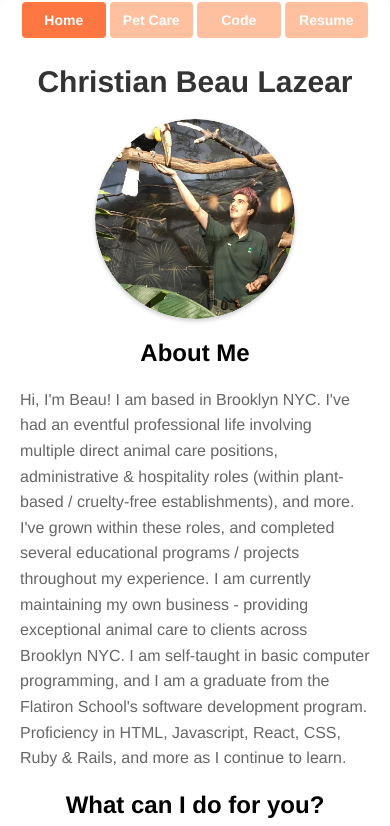
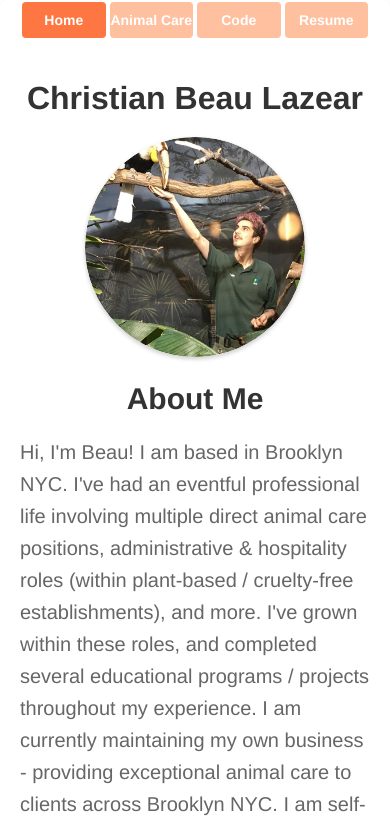
Before and after one commit to beaulazear/new-personal-site, a React (Create React App) app: page /#/ in a window 390 px wide. Shown: the top 826 px of the page. Built offline with nearby package versions, Linux system fonts and the light colour scheme.

Commit message:
changed styling throughout whole website so is is mobile responsive

```diff
--- a/src/components/AnimalCareInfo.js
+++ b/src/components/AnimalCareInfo.js
@@ -1,5 +1,6 @@
 import React, { useEffect, useRef } from 'react';
 import { NavLink } from "react-router-dom";
+import styled from 'styled-components';
 import PageNavLinks from './PageNavLinks';
 import BeauAndRu from '../images/BeauAndRu.JPG'
 import Ruth from "../images/Ruth.jpeg"
@@ -8,14 +9,59 @@
 import RiverWithBrick from "../images/RiverWithBrick.jpeg"
 import MooseOnVerandah from "../images/MooseOnVerandah.jpeg"
 
+const StyledContainer = styled.div`
+  display: flex;
+  justify-content: center;
+  align-items: stretch;
+  padding-bottom: 25px;
+  margin: auto;
+
+  @media (max-width: 800px) {
+    flex-direction: column;
+    align-items: center;
+    width: 100%;
+  }
+
+  /* Add these styles for larger screens */
+  @media (min-width: 801px) {
+    flex-wrap: wrap;
+    justify-content: center;
+    max-width: 1300px; /* Adjust the max-width based on your design */
+  }
+`;
+
+
+
+const StyledServiceCard = styled.div`
+  background-color: #ffe2d1;
+  padding: 20px;
+  border-radius: 8px;
+  box-shadow: 0 2px 4px rgba(0, 0, 0, 0.1);
+  margin-bottom: 20px;
+
+  @media (max-width: 800px) {
+    width: 100%; /* Take full width in the column layout */
+    box-sizing: border-box;
+  }
+
+  /* Add these styles for larger screens */
+  @media (min-width: 801px) {
+    width: 600px;
+    box-sizing: border-box;
+    margin-left: 10px;
+    margin-right: 10px;
+
+    }
+  }
+`;
+
 const welcomeMessageStyles = {
   fontFamily: 'Helvetica, sans-serif',
-  maxWidth: '600px',
+  // maxWidth: '1300px',
   margin: '0 auto',
   paddingBottom: '20px',
   paddingRight: '20px',
   paddingLeft: '20px',
-  // backgroundColor: '#f2f2f2',
   borderRadius: '8px',
   boxShadow: '0 4px 8px rgba(0, 0, 0, 0.1)',
   textAlign: 'center',
@@ -27,13 +73,6 @@
   color: '#333',
 };
 
-const paragraphStyles = {
-  fontSize: '16px',
-  lineHeight: '1.6',
-  color: '#666',
-  marginBottom: '16px',
-  textAlign: 'left'
-};
 
 const imageWrapper = {
   width: '200px', // Increased width to 200px
@@ -49,16 +88,6 @@
   height: '100%',
   objectFit: 'cover',
   borderRadius: '50%'
-};
-
-// service card style below, used above style for intro to animal care page
-
-const serviceCardStyles = {
-  backgroundColor: '#ffe2d1',
-  padding: '20px',
-  borderRadius: '8px',
-  boxShadow: '0 2px 4px rgba(0, 0, 0, 0.1)',
-  marginBottom: '20px',
 };
 
 const h2Styles = {
@@ -80,6 +109,52 @@
   textAlign: 'left'
 };
 
+const StyledIntroduction = styled.div`
+  max-width: 1000px;
+  margin: 0 auto;
+  padding: 20px;
+
+  @media (max-width: 800px) {
+    max-width: 600px;
+  }
+`;
+
+const Heading = styled.h2`
+  font-size: 2em;
+  margin-bottom: 10px;
+  color: #333;
+
+  @media (max-width: 800px) {
+    font-size: 2em;
+    margin-bottom: 10px;
+    color: #333;
+  }
+`;
+
+const Paragraph = styled.p`
+  font-size: 1.2em;
+  color: #777;
+  line-height: 1.6;
+  text-align: left;
+
+  @media (max-width: 800px) {
+    font-size: 1em;
+    color: #777;
+    line-height: 1.6;
+  }
+`;
+
+const StyledLink = styled(NavLink)`
+  color: #3498db;
+  text-decoration: underline;
+
+  @media (max-width: 800px) {
+    color: #3498db;
+    text-decoration: underline;
+  }
+`;
+
+
 const AnimalCareInfo = () => {
 
   const topElement = useRef(null);
@@ -90,22 +165,22 @@
 
   useEffect(() => {
     scrollToTop()
-  },[])
+  }, [])
 
   return (
     <div style={welcomeMessageStyles} ref={topElement}>
       <PageNavLinks />
-      <h2 style={headingStyles}>Animal Care</h2>
-      <div style={imageWrapper}>
-        <img style={image} src={BeauAndRu} alt="Beau with two dogs" />
-      </div>
-      <h2>Your pet's best friend!</h2>
-      <p style={paragraphStyles}> Animal caretaker with over eight years of professional caretaking experience. Experience including zookeeping (Prospect Park Zoo, Wildlife Conservation Society), veterinary assisting, rescue rehabilitation (ASPCA), general pet care & enrichment. Empathic, patient, and if it doesn't go without saying, an animal lover at heart.
+      <StyledIntroduction>
+        <Heading>Animal Care</Heading>
+        <Paragraph>
+          Hello! I am an animal caretaker with over eight years of professional caretaking experience. Experience includes zookeeping (Prospect Park Zoo, Wildlife Conservation Society), veterinary assisting, rescue rehabilitation (ASPCA), general pet care & enrichment. Empathic, patient, and, if it doesn't go without saying, an animal lover at heart.
           <br /><br />
-        Let's get your pet in on the fun! Contact me with any pet service inquiries, and we can get started with a free introduction walk. Visit <NavLink to="/resume">resume page</NavLink> for contact info.
-      </p>
+          Let's get your pet in on the fun! Contact me with any pet service inquiries, and we can get started with a free introduction walk. Visit <StyledLink to="/resume">resume page</StyledLink> for contact info.
+        </Paragraph>
+      </StyledIntroduction>
       <h2 style={headingStyles}>Services and Pricing</h2>
-      <div style={serviceCardStyles}>
+      <StyledContainer>
+        <StyledServiceCard>
           <h2 style={h2Styles}>Dog walks</h2>
           <h3 style={h3Styles}>
             $22 - 30 minute walk<br />
@@ -123,8 +198,8 @@
             <br />
             Photo updates and description of service provided sent via text or email.
           </p>
-      </div>
-      <div style={serviceCardStyles}>
+        </StyledServiceCard>
+        <StyledServiceCard>
           <h2 style={h2Styles}>Pet sitting</h2>
           <h3 style={h3Styles}>$85 - Overnight pet sitting, includes:</h3>
           <p style={pStyles}>
@@ -140,8 +215,8 @@
             <br />
             Photo updates and description of service provided sent via text or email.
           </p>
-      </div>
-      <div style={serviceCardStyles} className="serviceCard">
+        </StyledServiceCard>
+        <StyledServiceCard>
           <h2 style={h2Styles}>Cat visits</h2>
           <h3 style={h3Styles}>
             $25 - one visit (approximately 30 minutes)<br />
@@ -156,8 +231,8 @@
             <br />
             Photo updates and description of service provided sent via text or email.
           </p>
-      </div>
-      <div style={serviceCardStyles}>
+        </StyledServiceCard>
+        <StyledServiceCard>
           <h2 style={h2Styles}>Exotic animal care</h2>
           <h3 style={h3Styles}>$30 - one visit (approximately 30 minutes)</h3>
           <p style={pStyles}>
@@ -169,8 +244,8 @@
             <br />
             Photo updates and description of service provided sent via text or email.
           </p>
-      </div>
-      <div style={serviceCardStyles}>
+        </StyledServiceCard>
+        <StyledServiceCard>
           <h2 style={h2Styles}>Euthanasia support</h2>
           <h3 style={h3Styles}>Free of charge :)</h3>
           <p style={pStyles}>
@@ -182,9 +257,11 @@
             <br />
             "To live in hearts we leave behind is not to die" -Thomas Campbell
           </p>
-      </div>
+        </StyledServiceCard>
+      </StyledContainer>
       <h2 style={headingStyles}>Client Testimonials</h2>
-      <div style={serviceCardStyles}>
+      <StyledContainer>
+        <StyledServiceCard>
           <div style={imageWrapper}>
             <img style={image} src={BeauAndRalph} alt="a dog named Ralph with Beau" />
           </div>
@@ -200,8 +277,8 @@
             few
             treats.
           </p>
-      </div>
-      <div style={serviceCardStyles}>
+        </StyledServiceCard>
+        <StyledServiceCard>
           <div style={imageWrapper}>
             <img style={image} src={Ruth} alt="a dog named Ruth" />
           </div>
@@ -220,8 +297,8 @@
             Beau
             with higher praise and feel lucky that Ruthie gets to spend time with him.
           </p>
-      </div>
-      <div style={serviceCardStyles}>
+        </StyledServiceCard>
+        <StyledServiceCard>
           <div style={imageWrapper}>
             <img src={RiverWithBrick} alt="A dog named river" style={image} />
           </div>
@@ -236,8 +313,8 @@
             photographs!) after every walk. We are incredibly grateful that we found Beau and could not possibly
             recommend
             him more!</p>
-      </div>
-      <div style={serviceCardStyles}>
+        </StyledServiceCard>
+        <StyledServiceCard>
           <div style={imageWrapper}>
             <img src={JavaLookinCute} alt="a dog named Java" style={image} />
           </div>
@@ -252,8 +329,8 @@
             consistently excited to see him. Beau took time to get to know Java and we are so grateful to put her in
             his
             care.</p>
-      </div>
-      <div style={serviceCardStyles}>
+        </StyledServiceCard>
+        <StyledServiceCard>
           <div style={imageWrapper}>
             <img src={MooseOnVerandah} alt="a dog named moose" style={image} />
           </div>
@@ -270,7 +347,8 @@
             has always provided exceptional care during his stays. He
             sends regular updates about walks / dog sits and provides awesome pictures with each update. I trust
             Beau completely and am so grateful to have him as Moose's dog walker and dog sitter.</p>
-      </div>
+        </StyledServiceCard>
+      </StyledContainer>
     </div>
   );
 };
--- a/src/components/Home.js
+++ b/src/components/Home.js
@@ -1,38 +1,49 @@
 import React from 'react';
 import { NavLink } from "react-router-dom";
+import styled from 'styled-components';
 import PageNavLinks from './PageNavLinks';
 import BeauAndHornbill from "../images/BeauAndHornbill.jpeg"
 
 const welcomeMessageStyles = {
   fontFamily: 'Helvetica, sans-serif',
-  maxWidth: '600px',
+  // maxWidth: '1300px',
   margin: '0 auto',
   paddingBottom: '20px',
   paddingRight: '20px',
   paddingLeft: '20px',
-  // backgroundColor: '#f2f2f2',
   borderRadius: '8px',
   boxShadow: '0 4px 8px rgba(0, 0, 0, 0.1)',
   textAlign: 'center',
 };
 
-const headingStyles = {
-  fontSize: '30px',
-  marginBottom: '20px',
-  color: '#333',
-};
+const Heading = styled.h2`
+  font-size: 2em;
+  margin-top: 40px;
+  margin-bottom: 20px;
+  color: #333;
+`;
 
-const paragraphStyles = {
-  fontSize: '16px',
-  lineHeight: '1.6',
-  color: '#666',
-  marginBottom: '16px',
-  textAlign: 'left'
-};
+const SubHeading = styled.h2`
+  font-size: 30px;
+  margin-bottom: 20px;
+  color: #333;
+
+  @media (min-width: 800px) {
+    text-align: left;
+  }
+`;
+
+const Paragraph = styled.p`
+  font-size: 20px;
+  line-height: 1.6;
+  color: #666;
+  margin-bottom: 16px;
+  text-align: left;
+`;
 
 const imageWrapper = {
-  width: '200px',
-  height: '200px',
+  width: '220px',
+  height: '220px',
   margin: '0 auto 20px',
   borderRadius: '50%',
   overflow: 'hidden',
@@ -50,22 +61,22 @@
   return (
     <div style={welcomeMessageStyles}>
       <PageNavLinks />
-      <h2 style={headingStyles}>Christian Beau Lazear</h2>
+      <Heading>Christian Beau Lazear</Heading>
       <div style={imageWrapper}>
         <img src={BeauAndHornbill} alt="Beau with a dog named Ru" style={image} />
       </div>
-      <h2>About Me</h2>
-      <p style={paragraphStyles}> Hi, I'm Beau! I am based in Brooklyn NYC. I've had an eventful professional life involving multiple direct animal care positions, administrative & hospitality roles (within plant-based / cruelty-free establishments), and more. I've grown within these roles, and completed several educational programs / projects throughout my experience. I am currently maintaining my own business - providing exceptional animal care to clients across Brooklyn NYC. I am self-taught in basic computer programming, and I am a graduate from the Flatiron School's software development program. Proficiency in HTML, Javascript, React, CSS, Ruby & Rails, and more as I continue to learn.
-      </p>
-      <h2>What can I do for you?</h2>
-      <p style={paragraphStyles}> I am available Monday-Friday, between 10 am and 5 pm, for animal care appointments. My service area is Carroll Gardens, Cobble Hill, Gowanus, and Brooklyn Heights. Weekend dog walks, evening/early morning walks, overnight pet sitting, and more available upon special request! I help connect clients with other independent contractors for services I cannot complete (due to location, schedule, pet's needs, etc...). Visit the <NavLink to="/animal_care">Animal Care</NavLink> page for more information.
+      <SubHeading>About Me</SubHeading>
+      <Paragraph> Hi, I'm Beau! I am based in Brooklyn NYC. I've had an eventful professional life involving multiple direct animal care positions, administrative & hospitality roles (within plant-based / cruelty-free establishments), and more. I've grown within these roles, and completed several educational programs / projects throughout my experience. I am currently maintaining my own business - providing exceptional animal care to clients across Brooklyn NYC. I am self-taught in basic computer programming, and I am a graduate from the Flatiron School's software development program. Proficiency in HTML, Javascript, React, CSS, Ruby & Rails, and more as I continue to learn.
+      </Paragraph>
+      <SubHeading>What can I do for you?</SubHeading>
+      <Paragraph> I am available Monday-Friday, between 10 am and 5 pm, for animal care appointments. My service area is Carroll Gardens, Cobble Hill, Gowanus, and Brooklyn Heights. Weekend dog walks, evening/early morning walks, overnight pet sitting, and more available upon special request! I help connect clients with other independent contractors for services I cannot complete (due to location, schedule, pet's needs, etc...). Visit the <NavLink to="/animal_care">Animal Care</NavLink> page for more information.
         <br />
         <br />
         I am available for freelance computer programming work. I can help with your personal websites, application ideas, etc... Competent with Javascript, HTML, CSS, Ruby, and more. Visit the <NavLink to="/programming">Programming</NavLink> page to see previous projects.
         <br />
         <br />
         Visit <NavLink to="/resume">Resume</NavLink> page for contact info.
-      </p>
+      </Paragraph>
     </div>
   );
 };
--- a/src/components/PageNavLinks.js
+++ b/src/components/PageNavLinks.js
@@ -7,7 +7,7 @@
     return (
         <div className="navigation">
             <NavLink to="/" className="navButtons">Home</NavLink>
-            <NavLink to="/animal_care" className="navButtons">Pet Care</NavLink>
+            <NavLink to="/animal_care" className="navButtons">Animal Care</NavLink>
             <NavLink to="/programming" className="navButtons">Code</NavLink>
             <NavLink to="/resume" className="navButtons">Resume</NavLink>
         </div>
--- a/src/components/Programming.js
+++ b/src/components/Programming.js
@@ -1,4 +1,6 @@
 import React, { useRef, useEffect } from 'react';
+import { NavLink } from "react-router-dom";
+import styled from 'styled-components';
 import PageNavLinks from './PageNavLinks';
 import WorkoutGif from "../images/WorkoutGif.gif";
 import PetSitGif2 from "../images/PetSitGif2.gif";
@@ -6,7 +8,7 @@
 
 const welcomeMessageStyles = {
   fontFamily: 'Helvetica, sans-serif',
-  maxWidth: '600px',
+  // maxWidth: '1300px',
   margin: '0 auto',
   paddingBottom: '20px',
   paddingRight: '20px',
@@ -17,29 +19,70 @@
   textAlign: 'center',
 };
 
+const StyledIntroduction = styled.div`
+  max-width: 1000px;
+  margin: 0 auto;
+  padding: 20px;
+
+  @media (max-width: 800px) {
+    max-width: 600px;
+  }
+`;
+
+const Heading = styled.h2`
+  font-size: 2em;
+  margin-bottom: 10px;
+  color: #333;
+
+  @media (max-width: 800px) {
+    font-size: 2em;
+    margin-bottom: 10px;
+    color: #333;
+  }
+`;
+
+const Paragraph = styled.p`
+  font-size: 1.2em;
+  color: #777;
+  line-height: 1.6;
+  text-align: left;
+
+  @media (max-width: 800px) {
+    font-size: 1em;
+    color: #777;
+    line-height: 1.6;
+  }
+`;
+
+const StyledLink = styled(NavLink)`
+  color: #3498db;
+  text-decoration: underline;
+
+  @media (max-width: 800px) {
+    color: #3498db;
+    text-decoration: underline;
+  }
+`;
+
 const headingStyles = {
   fontSize: '30px',
   marginBottom: '20px',
   color: '#333',
 };
 
-const paragraphStyles = {
-  fontSize: '16px',
-  lineHeight: '1.6',
-  color: '#666',
-  marginBottom: '16px',
-  textAlign: 'left'
-};
+const ServiceCard = styled.div`
+  background-color: #ffe2d1;
+  padding: 20px;
+  border-radius: 8px;
+  box-shadow: 0 2px 4px rgba(0, 0, 0, 0.1);
+  margin-bottom: 20px;
 
-// above is for intro, below starts for programming cards
-
-const serviceCardStyles = {
-  backgroundColor: '#ffe2d1',
-  padding: '20px',
-  borderRadius: '8px',
-  boxShadow: '0 2px 4px rgba(0, 0, 0, 0.1)',
-  marginBottom: '20px',
-};
+  @media (min-width: 800px) {
+    width: 800px;
+    margin: 0 auto; /* Center the component horizontally */
+    margin-bottom: 20px;
+  }
+`;
 
 const h2Styles = {
   color: '#333',
@@ -105,20 +148,26 @@
   return (
     <div style={welcomeMessageStyles} ref={topElement}>
       <PageNavLinks />
-      <h2 style={headingStyles}>Computer Programming</h2>
-      <p style={paragraphStyles}>Welcome to my programming portfolio! I'm a web developer proficient with JavaScript, Ruby on Rails, React, HTML, and CSS. With a background in the animal care industry, I've been combining my love for animals with my coding skills to create projects for my dog walking business.
-        <br></br><br></br>
-        I'm still exploring the world of web development, and my portfolio showcases my journey as I learn and grow. From front-end to back-end, I enjoy building websites that are functional and visually appealing. Take a look at my projects to visualize my progress.</p>
+      <StyledIntroduction>
+        <Heading>Computer Programming</Heading>
+        <Paragraph>
+          Welcome to my programming portfolio! I'm a web developer proficient with JavaScript, Ruby on Rails, React, HTML, and CSS. With a background in the animal care industry, I've been combining my love for animals with my coding skills to create projects for my dog walking business.
+          <br /><br />
+          I'm still exploring the world of web development, and my portfolio showcases my journey as I learn and grow. From front-end to back-end, I enjoy building websites that are functional and visually appealing. Take a look at my projects to visualize my progress.
+          <br /><br />
+          Looking for help on your next project? Contact me with any inquiries, and we can disuss how I can help you out! Visit <StyledLink to="/resume">resume page</StyledLink> for contact info.
+        </Paragraph>
+      </StyledIntroduction>
       <h2 style={headingStyles}>Projects</h2>
-      <div style={serviceCardStyles}>
+      <ServiceCard>
         <h2 style={h2Styles}>Aria Design Consultants</h2>
         <h3 style={h3Styles}>React, HTML, CSS, Bootstrap</h3>
         <p style={pStyles}>Single page application built for a client for marketing purposes using primarily React. Displays recent projects and some other company content. I use a few design libraries, Bootstrap, Ant, and Styled Components.</p>
         <a style={modernButtonStyle} target="_blank" href="https://beaulazear.github.io/michael-personal-site/">Deployed Website Link</a>
         <br />
         <a style={modernButtonStyle} target="_blank" href="https://github.com/beaulazear/michael-personal-site.git">Github Repository Link</a>
-      </div>
-      <div style={serviceCardStyles}>
+      </ServiceCard>
+      <ServiceCard>
         <h2 style={h2Styles}>Pet Sitting Application</h2>
         <h3 style={h3Styles}>React, Ruby on Rails, HTML, CSS</h3>
         <p style={pStyles}>Full stack application built with Ruby on Rails, and React. Users can create both a petsitter and client account. Clients can contact pet sitters and book pet sit requests. Application is not yet deployed.</p>
@@ -131,8 +180,8 @@
         </div>
         <br />
         <a style={modernButtonStyle} target="_blank" href="https://github.com/beaulazear/pet-sitting-app.git">Github Repository Link</a>
-      </div>
-      <div style={serviceCardStyles}>
+      </ServiceCard>
+      <ServiceCard>
         <h2 style={h2Styles}>Exercise/Workout Log</h2>
         <h3 style={h3Styles}>React, Ruby (ActiveRecord & Sinatra), HTML, CSS</h3>
         <p style={pStyles}>Single page application made with Ruby, React, Active Record, and Sinatra. Front end and database are in seperate repositories - clone both and run locally. Users can create their own exercises and add workout data to view trends over time.</p>
@@ -143,23 +192,23 @@
         <a style={modernButtonStyle} target="_blank" href="https://github.com/beaulazear/react-sinatra-project">Front End Repository Link</a>
         <br />
         <a style={modernButtonStyle} target="_blank" href="https://github.com/beaulazear/phase-3-sinatra-react-project">Database Repository Link</a>
-      </div>
-      <div style={serviceCardStyles}>
+      </ServiceCard>
+      <ServiceCard>
         <h2 style={h2Styles}>www.beaulazear.com</h2>
         <h3 style={h3Styles}>React, Javascript, HTML, CSS</h3>
         <p style={pStyles}>The website you are curerntly on! Single page application made with React for marketing my business / providing information to new clients.</p>
         <a style={modernButtonStyle} target="_blank" href="https://beaulazear.com/">Deployed Website Link</a>
         <br />
         <a style={modernButtonStyle} target="_blank" href="https://github.com/beaulazear/beaus-website">Github Repository Link</a>
-      </div>
-      <div style={serviceCardStyles}>
+      </ServiceCard>
+      <ServiceCard>
         <h2 style={h2Styles}>Personal Marketing Website</h2>
         <h3 style={h3Styles}>React, Javascript, HTML, CSS</h3>
         <p style={pStyles}>Single page application made with React for information/resume sharing & personal marketing.</p>
         <a style={modernButtonStyle} target="_blank" href="https://beaulazear.github.io/nadine/#/">Deployed Website Link</a>
         <br />
         <a style={modernButtonStyle} target="_blank" href="https://github.com/beaulazear/nadine">Github Repository Link</a>
-      </div>
+      </ServiceCard>
     </div>
   );
 };
--- a/src/components/Resume.js
+++ b/src/components/Resume.js
@@ -12,7 +12,7 @@
 
 const welcomeMessageStyles = {
     fontFamily: 'Helvetica, sans-serif',
-    maxWidth: '600px',
+    // maxWidth: '1300px',
     margin: '0 auto',
     paddingBottom: '20px',
     paddingRight: '20px',
@@ -20,6 +20,7 @@
     // backgroundColor: '#f2f2f2',
     borderRadius: '8px',
     boxShadow: '0 4px 8px rgba(0, 0, 0, 0.1)',
+    textAlign: 'left',
   };
 
 const sectionTitleStyles = {
```
Lines whose indentation alone changed are shown as unchanged.
